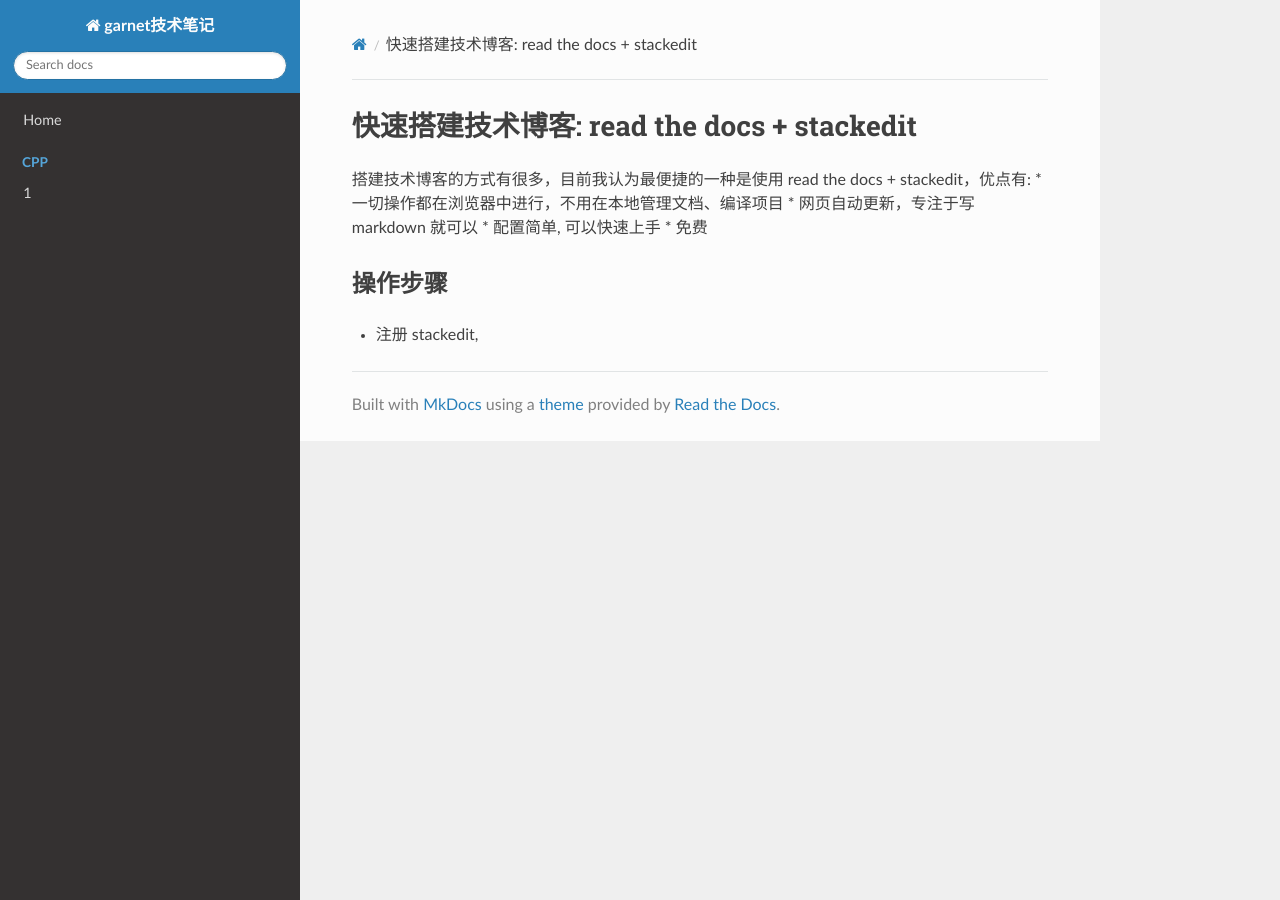
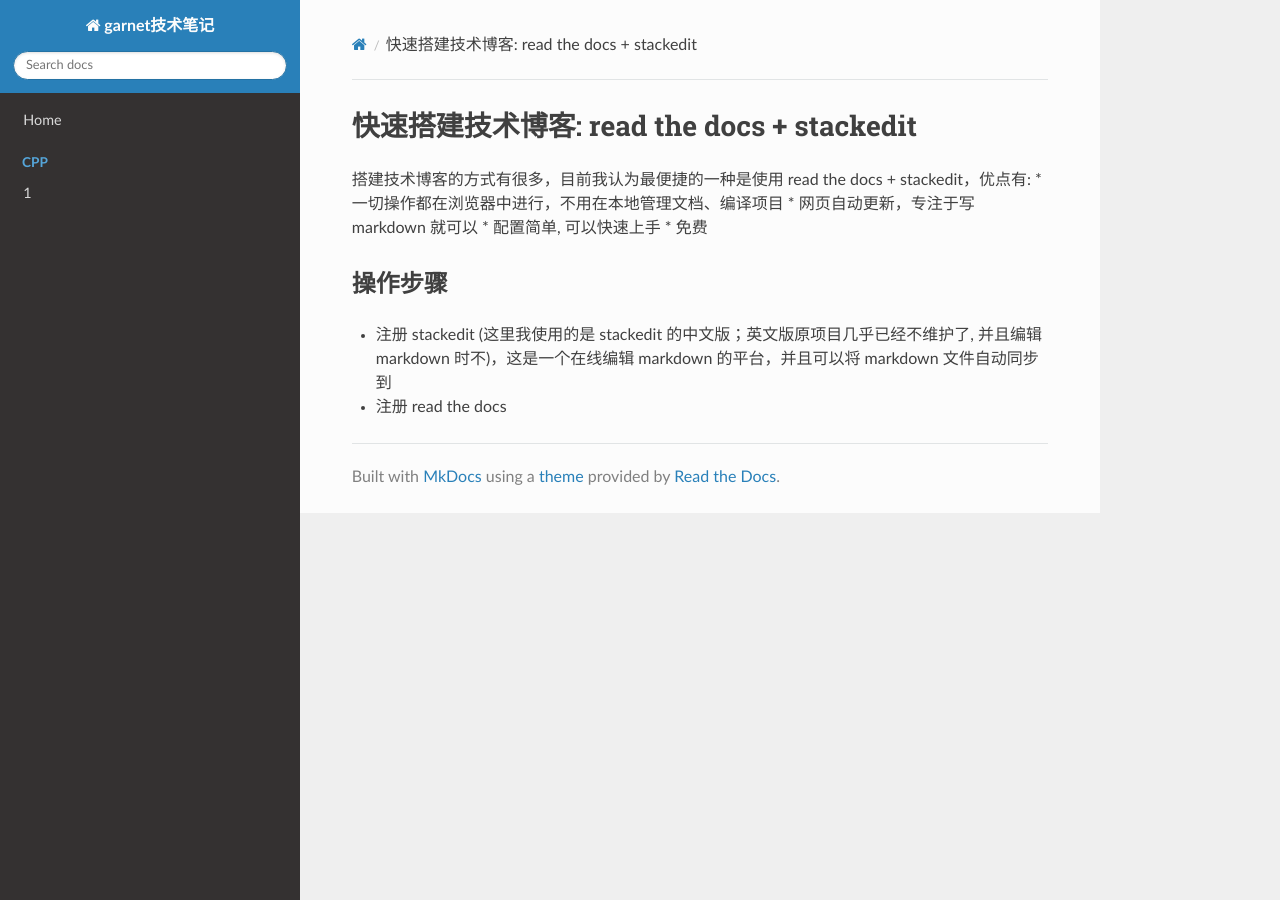
Before and after one commit to ymma98/technotes, an MkDocs documentation site: the page built from docs/杂谈/快速搭建技术博客: read the docs + stackedit.md, in a window 1280 px wide. Built offline with MkDocs 1.6.1, drawn with Linux system fonts in a browser that asks for light colours; nearby versions of some CDN libraries.

Commit message:
docs/杂谈/快速搭建技术博客: read the docs + stackedit.md updated from https://stackedit.cn/

```diff
--- a/docs/杂谈/快速搭建技术博客: read the docs + stackedit.md
+++ b/docs/杂谈/快速搭建技术博客: read the docs + stackedit.md
@@ -8,9 +8,10 @@
 
 ## 操作步骤
 
-* 注册 stackedit,
+* 注册 stackedit (这里我使用的是 stackedit 的中文版；英文版原项目几乎已经不维护了, 并且编辑 markdown 时不)，这是一个在线编辑 markdown 的平台，并且可以将 markdown 文件自动同步到
+* 注册 read the docs
 
 
 <!--stackedit_data:
-eyJoaXN0b3J5IjpbODE2Mzg4NDU5XX0=
+eyJoaXN0b3J5IjpbLTEwODg1MDU1MzFdfQ==
 -->
```
